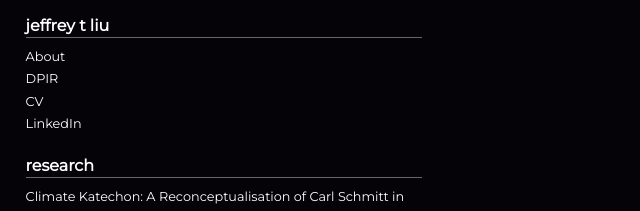
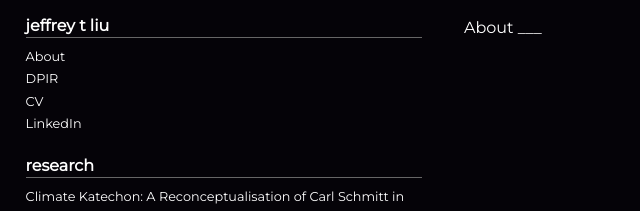
Before and after one commit to jeffrey-t-liu/jeffrey-t-liu.github.io, a Jekyll site: the page built from index.html, in a window 1280 px wide. Shown: the top 211 px of the page, without its empty margins (0-640 px from the left). Built offline with Jekyll 4.4.1, drawn with Linux system fonts in a browser that asks for light colours; the list of posts is cut into pages by our own code.

Commit message:
Update hyde.css

```diff
--- a/public/css/hyde.css
+++ b/public/css/hyde.css
@@ -158,14 +158,14 @@
 @media (min-width: 48em) {
   .content {
     max-width: 48rem;
-    margin-left: 22rem;
+    margin-left: 28rem;
     margin-right: 2rem;
   }
 }
 
 @media (min-width: 64em) {
   .content {
-    margin-left: 22rem;
+    margin-left: 28rem;
     margin-right: 4rem;
   }
 }
```
